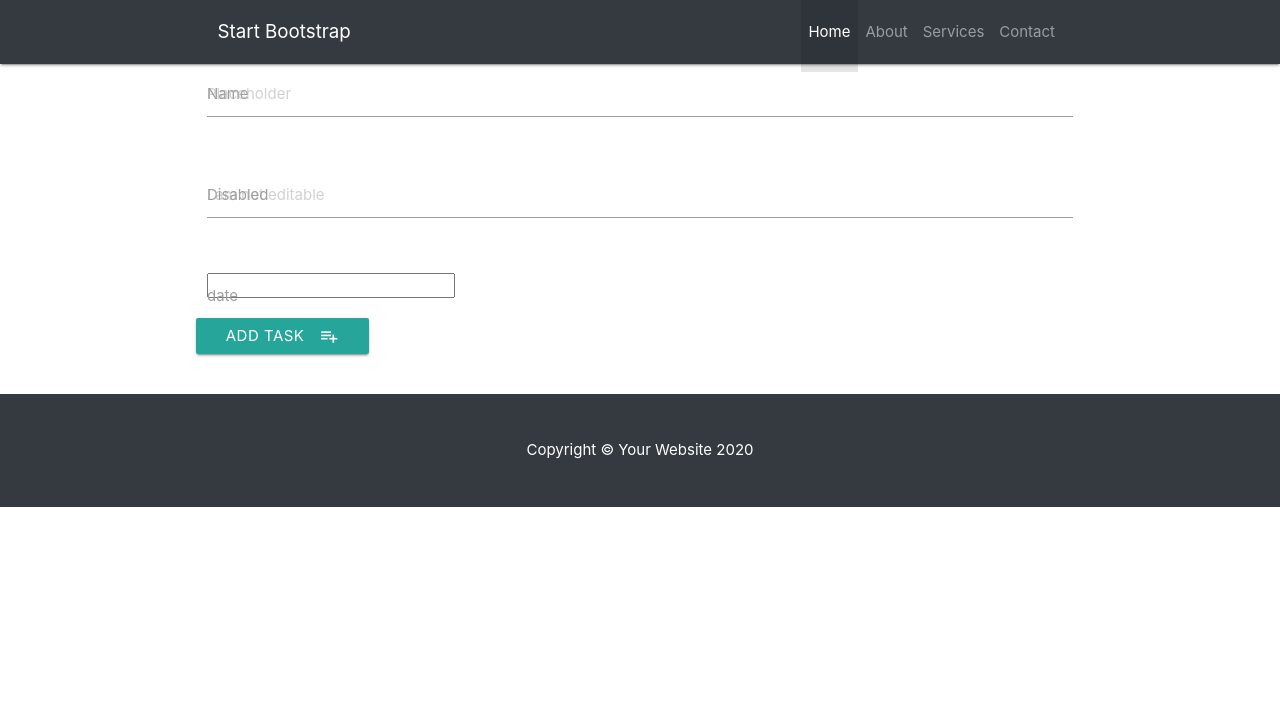
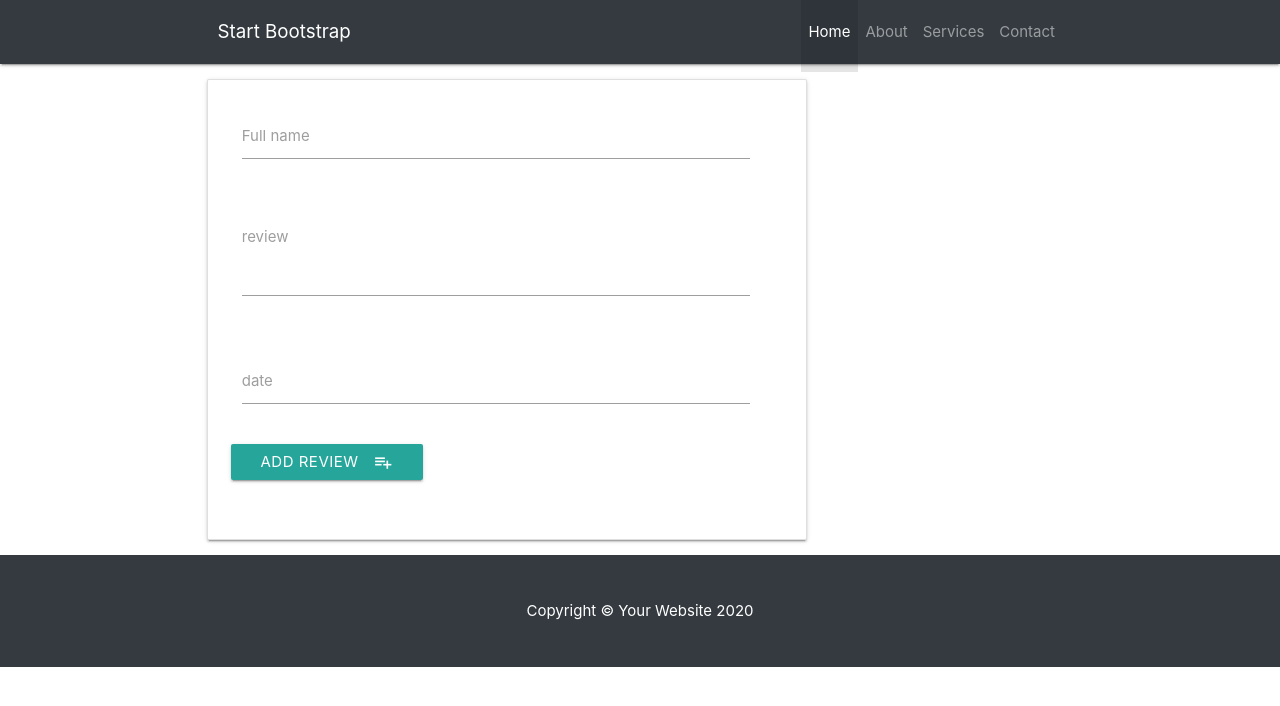
Before and after one commit to Code-Institute-Submissions/Third_milestone_project-1, a Flask app: template templates/addreview.html in a window 1280 px wide. Shown: the top 706 px of the page. Run offline with Flask 2, Linux system fonts and the light colour scheme; the template is opened without the code that fills it, so the values that code supplies are empty; some libraries are stand-ins or nearby versions.

Commit message:
more changes

```diff
--- a/app.py
+++ b/app.py
@@ -23,20 +23,20 @@ def detail_book(book_id, book_name):
     review = mongo.db.books_reviews.find_one({"name": book_name})
     return render_template('detail_book.html', book=book, reviews=review)
 
-@app.route('/add_review/<review_id>')
-def add_review(review_id):
-    review = mongo.db.books_reviews.find_one({"_id":ObjectId(review_id)})
-    return render_template('addreview.html', review=review)
+@app.route('/add_review/<book_name>')
+def add_review(book_name):
+    book = mongo.db.Books.find_one({"name": book_name})
+    review = mongo.db.books_reviews.find_one({"name": book_name})
+    return render_template('addreview.html', review=review, book=book)
 
 
-@app.route('/insert_review/<review_id>', methods=['POST'])
-def insert_review(review_id):
+@app.route('/insert_review/<review_id>/<book_name>/<book_id>', methods=['POST'])
+def insert_review(review_id, book_name,book_id):
     name = request.values.get("name")
     review = request.values.get("review")
     date = request.values.get("date")
-    mongo.db.books_reviews.update({"_id": ObjectId("5f78555d682198206cebbf7d")}, {"$set": { name: {"review": review, "date": date}}})
-    return redirect(url_for('/detail_book/<book_id>/<book_name>'))
-
+    mongo.db.books_reviews.update({"_id": ObjectId(review_id)}, {"$set": { name: {"review": review, "date": date}}})
+    return redirect(url_for('detail_book', book_id=book_id, book_name=book_name))
 
 
 if __name__ == '__main__':
--- a/templates/addreview.html
+++ b/templates/addreview.html
@@ -1,32 +1,34 @@
 {% extends 'base.html' %} {% block content %}
 
+    <div class="card mt-4 card-body" style="width: 40rem;">
+        <div class="row col s8">
+            <form action="{{ url_for('insert_review', review_id=review._id, book_id=book._id, book_name=book.name) }}" method="POST" class="col s12">
+                <div class="row">
+                    <div class="input-field col s12">
+                        <label for="full name">Full name</label>
+                        <input id="name" name="name" type="text" placeholder="">
+                    </div>
+                </div>
 
                 <div class="row">
-        <form action="{{ url_for('insert_review', review_id=review._id) }}" method="POST" class="col s12">
-            <div class="row">
-                <div class="input-field col s6">
-                    <input placeholder="Placeholder" id="first_name" name="name" type="text" class="validate">
-                    <label for="first_name">Name</label>
+                    <div class="input-field col s12">
+                        <textarea id="textarea1" name="review" class="materialize-textarea"></textarea>
+                        <label for="disabled">review</label>
                     </div>
                 </div>
                 <div class="row">
                     <div class="input-field col s12">
-                    <input placeholder="I am not editable" id="disabled" name="review" type="text" class="validate">
-                    <label for="disabled">Disabled</label>
-                </div>
-            </div>
-            <div class="row">
-                <div class="input-field col s12">
-                    <input id="password" type="test" name="date" class="validate">
-                    <label for="password">date</label>
+                        <input id="password" type="text" name="date" class="validate">
+                        <label for="date">date</label>
                     </div>
                 </div>
 
                 <div class="row">
-                <button class="btn waves-effect waves-light" type="submit" name="action">Add Task
+                    <button class="btn waves-effect waves-light" type="submit" name="action">Add review
                     <i class="material-icons right">playlist_add</i>
                     </button>
                 </div>
             </form>
         </div>
+    </div>
 {% endblock %}
--- a/templates/base.html
+++ b/templates/base.html
@@ -61,14 +61,19 @@
 
   <!-- Bootstrap core JavaScript -->
     <script src="{{url_for('static', filename='vendor/bootstrap/js/bootstrap.bundle.min.js')}}"></script>
-    <script src="https://cdnjs.cloudflare.com/ajax/libs/jquery/3.2.1/jquery.min.js"></script>
-    <!--<script src="https://cdnjs.cloudflare.com/ajax/libs/materialize/0.100.2/js/materialize.min.js"></script> -->
+    <script src="https://cdnjs.cloudflare.com/ajax/libs/jquery/3.2.1/jquery.min.js">
+    <script src="https://cdnjs.cloudflare.com/ajax/libs/materialize/0.100.2/js/materialize.min.js"></script>
     <script type="text/javascript">
         $(document).ready(function() {
             $('.collapsible').collapsible();
             $('select').material_select();
             $(".button-collapse").sideNav();
         });
+
+         document.addEventListener('DOMContentLoaded', function() {
+            var elems = document.querySelectorAll('.datepicker');
+            var instances = M.Datepicker.init(elems, options);
+        });
     </script>
 
 </body>
--- a/templates/books.html
+++ b/templates/books.html
@@ -1,4 +1,5 @@
 {% extends 'base.html' %} {% block content %}
+
 
             {% for book in books %}
             <div class="col-lg-12">
--- a/templates/detail_book.html
+++ b/templates/detail_book.html
@@ -25,7 +25,7 @@
                         <hr>
                     {% endif %}
                 {% endfor %}
-                <a class="btn btn-success" href="{{ url_for('add_review', review_id=reviews._id )}}">Leave a Review</a>
+                <a class="btn btn-success" href="{{ url_for('add_review', book_name=book.name )}}">Leave a Review</a>
             </div>
         </div>
     </div>
```
Also changed, not shown: templates/book_details.html (+48 -0 lines). Lines whose indentation alone changed are shown as unchanged.
